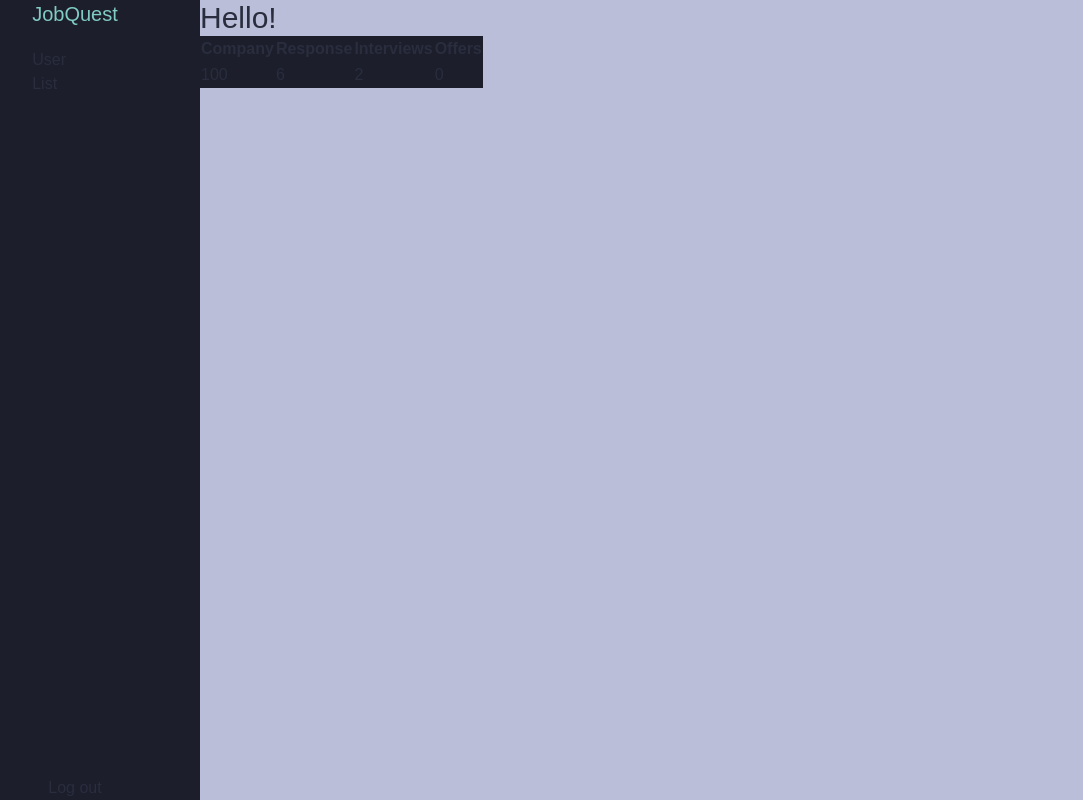
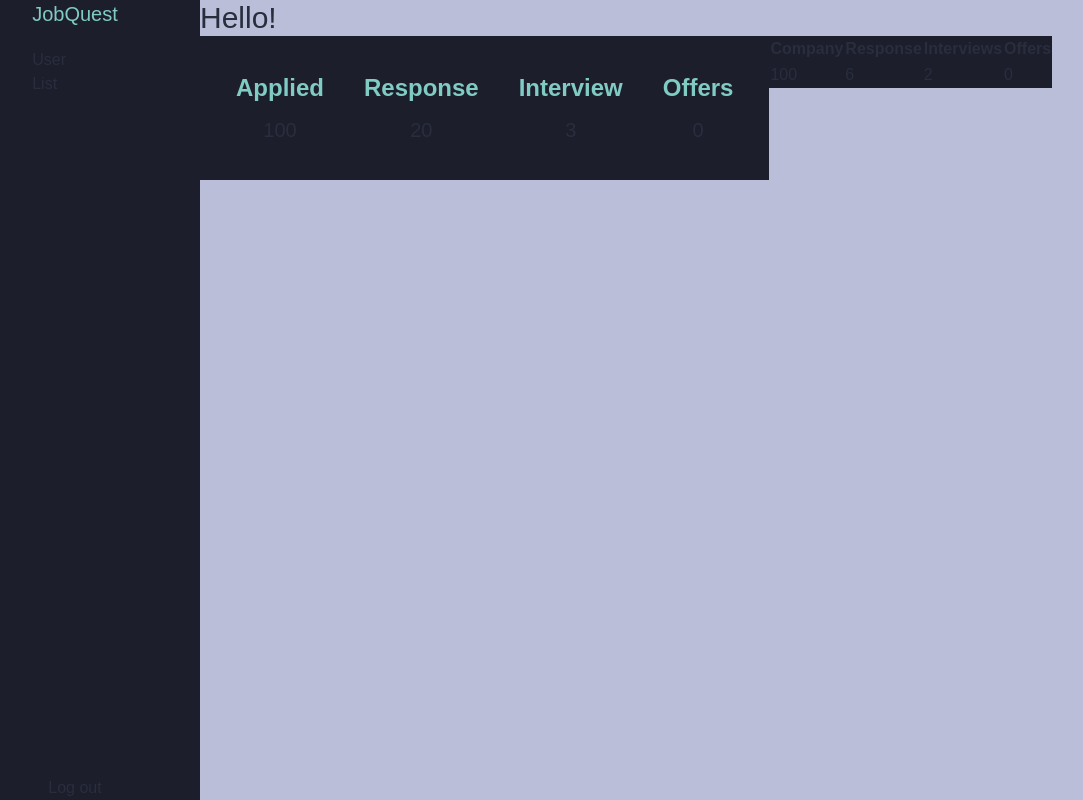
Before and after one commit to hplehal/job-quest, a Next.js app: page /job-list in a window 1280 px wide. Shown: the whole page, without its empty margins (50-1133 px from the left). Built offline with nearby package versions, Linux system fonts and the light colour scheme; no server answers.

Commit message:
added Overview Components

```diff
--- a/app/(dashboard)/job-list/page.tsx
+++ b/app/(dashboard)/job-list/page.tsx
@@ -1,6 +1,9 @@
+import OverviewComponent from '@/app/components/Overview'
+
 const JobListPage = () => {
   return (
     <div className="flex">
+      <OverviewComponent />
       <div>
         <table className="bg-dark-text">
           <tr className="mb-5">
--- a/app/(dashboard)/user/page.tsx
+++ b/app/(dashboard)/user/page.tsx
@@ -1,42 +1,9 @@
+import OverviewComponent from '@/app/components/Overview'
+
 const UserPage = () => {
   return (
     <div className="flex justify-center items-center  mx-auto ">
-      <div className="flex items-center p-4 bg-dark-text">
-        <div className="flex flex-col items-center p-5">
-          <h2 className="font-bold text-2xl text-green-teal mb-3 ">Applied</h2>
-          <p className="font-medium text-xl ">100</p>
-        </div>
-        <div className="flex flex-col items-center p-5">
-          <h2 className="font-bold text-2xl text-green-teal mb-3 ">Response</h2>
-          <p className="font-medium text-xl ">20</p>
-        </div>
-
-        <div className="flex flex-col items-center p-5">
-          <h2 className="font-bold text-2xl text-green-teal mb-3 ">
-            Interview
-          </h2>
-          <p className="font-medium text-xl ">3</p>
-        </div>
-
-        <div className="flex flex-col items-center p-5">
-          <h2 className="font-bold text-2xl text-green-teal mb-3 ">Offers</h2>
-          <p className="font-medium text-xl ">0</p>
-        </div>
-      </div>
-      {/* <table className="bg-dark-text">
-        <tr className="mb-5">
-          <th>Applied</th>
-          <th>Response</th>
-          <th>Interviews</th>
-          <th>Offers</th>
-        </tr>
-        <tr className="p-6">
-          <td>100</td>
-          <td>6</td>
-          <td>2</td>
-          <td>0</td>
-        </tr>
-      </table> */}
+      <OverviewComponent />
     </div>
   )
 }
--- a/app/components/Overview.tsx
+++ b/app/components/Overview.tsx
@@ -1,9 +1,26 @@
-import Link from 'next/link'
-import { signOut } from '../login/actions'
-import React from 'react'
+const OverviewComponent = () => {
+  return (
+    <div className="flex items-center p-4 bg-dark-text">
+      <div className="flex flex-col items-center p-5">
+        <h2 className="font-bold text-2xl text-green-teal mb-3 ">Applied</h2>
+        <p className="font-medium text-xl ">100</p>
+      </div>
+      <div className="flex flex-col items-center p-5">
+        <h2 className="font-bold text-2xl text-green-teal mb-3 ">Response</h2>
+        <p className="font-medium text-xl ">20</p>
+      </div>
 
-const SideBarComponent = () => {
-  return <div></div>
+      <div className="flex flex-col items-center p-5">
+        <h2 className="font-bold text-2xl text-green-teal mb-3 ">Interview</h2>
+        <p className="font-medium text-xl ">3</p>
+      </div>
+
+      <div className="flex flex-col items-center p-5">
+        <h2 className="font-bold text-2xl text-green-teal mb-3 ">Offers</h2>
+        <p className="font-medium text-xl ">0</p>
+      </div>
+    </div>
+  )
 }
 
-export default SideBarComponent
+export default OverviewComponent
```
